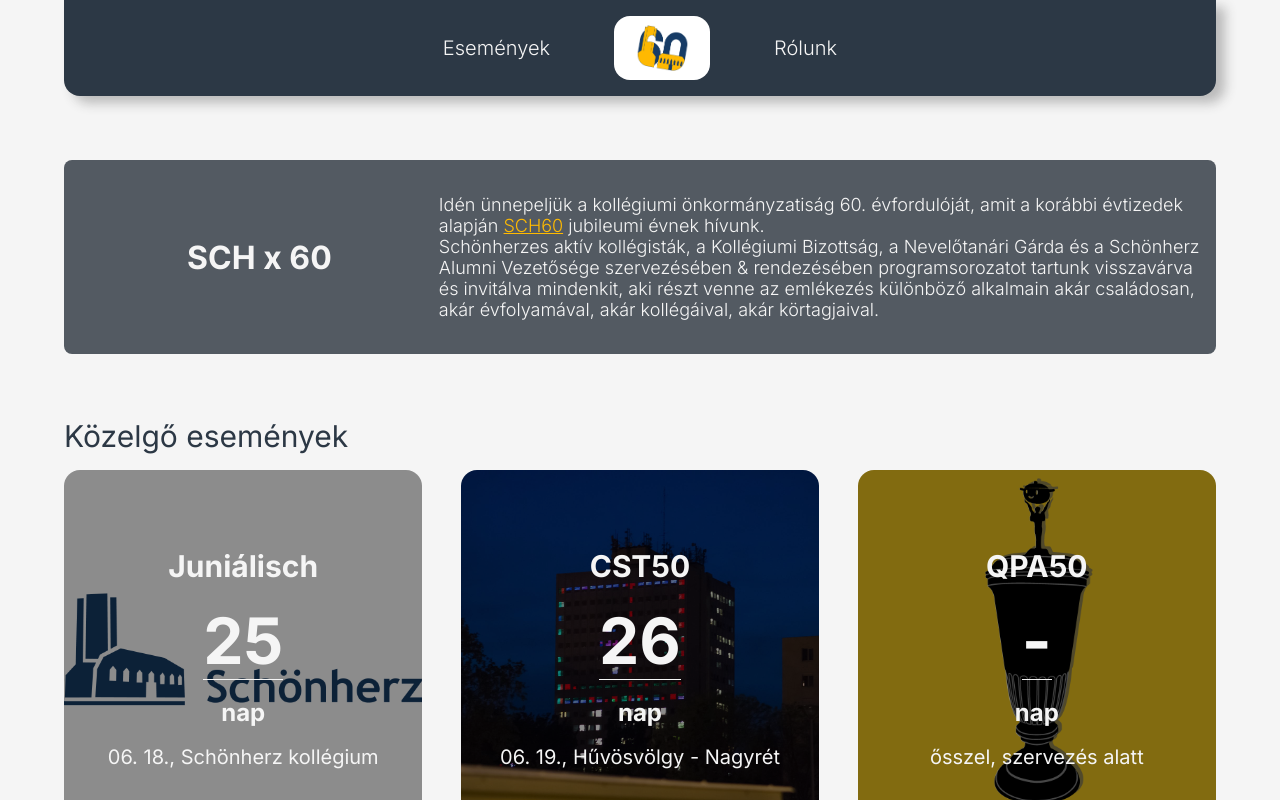
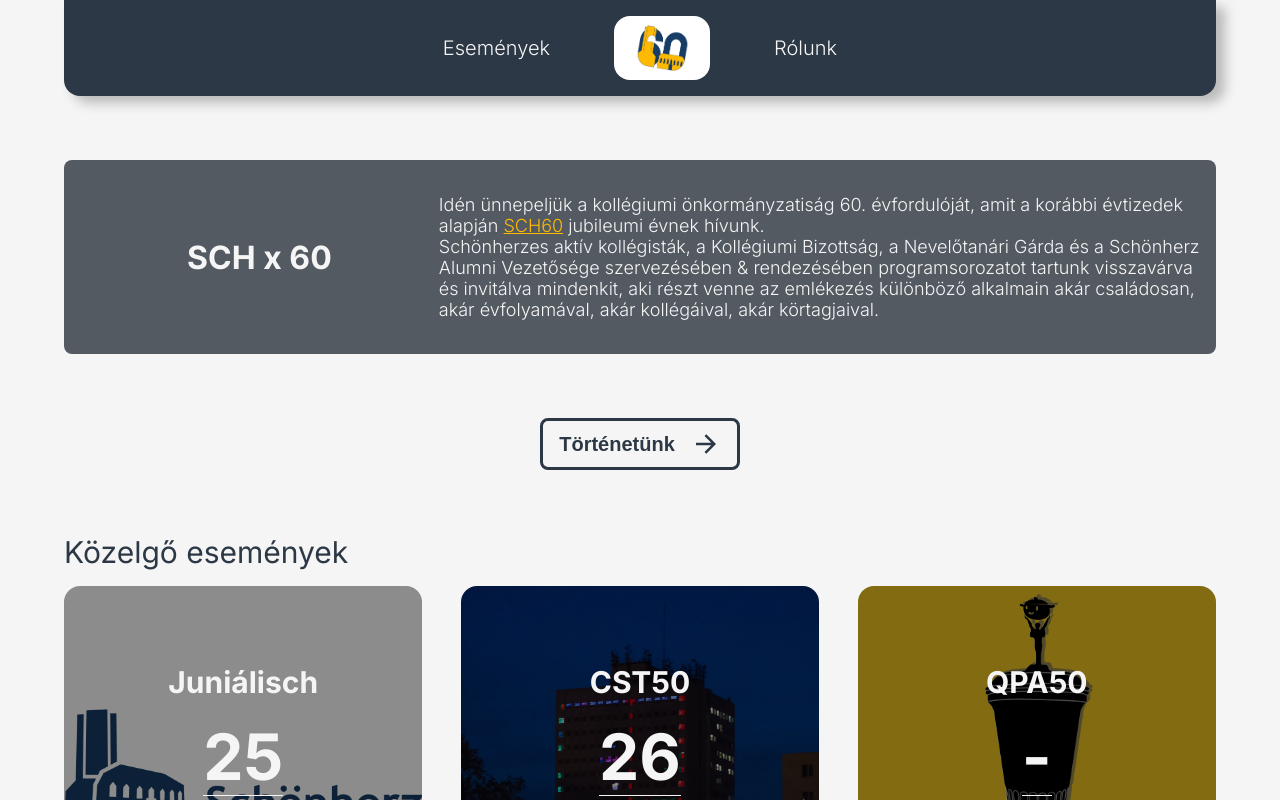
Before and after one commit to kir-dev/sch60, a React (Create React App) app: page / in a window 1280 px wide. Shown: the top 800 px of the page. Built offline with nearby package versions, Linux system fonts and the light colour scheme; the HTML template or start-up script is replaced by a standard one; a web font is replaced by a local one.

Commit message:
tortenetunk button

```diff
--- a/src/components/pages/Main.tsx
+++ b/src/components/pages/Main.tsx
@@ -31,6 +31,9 @@
             családosan, akár évfolyamával, akár kollégáival, akár körtagjaival.
           </p>
         </Description>
+      </Section>
+      <Section>
+        <Button to="/rolunk" title="Történetünk" />
       </Section>
       <Section title="Közelgő események" widthRestriction={false}>
         <TileLayout>
```
